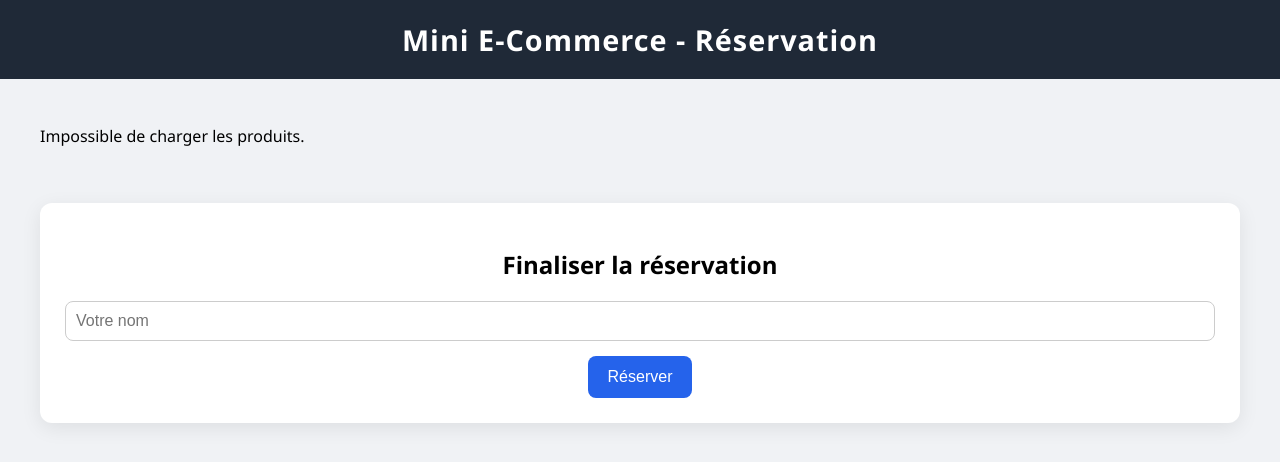
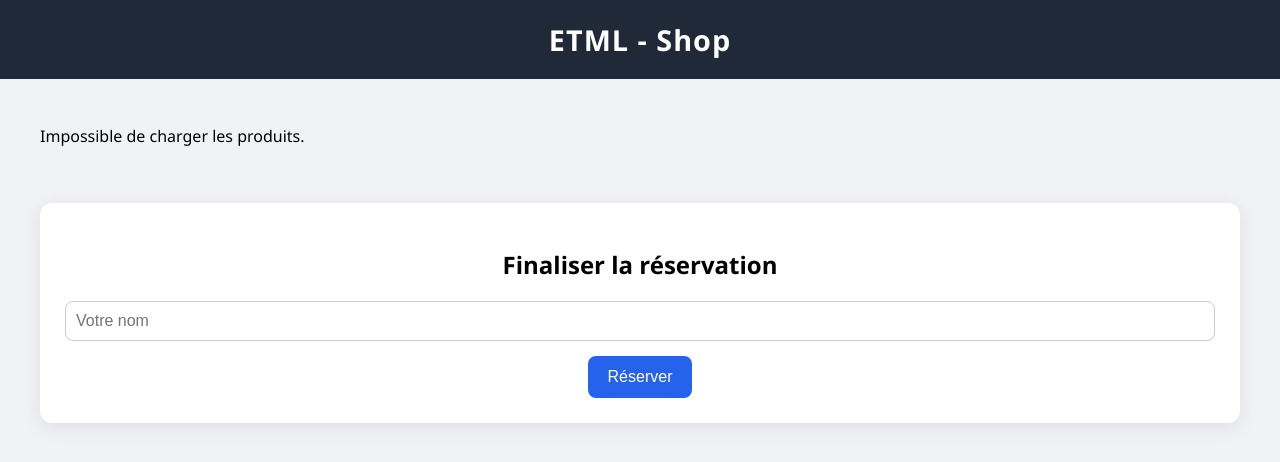
Before and after one commit to djdams1/frontetmlshop, a plain HTML site: page index.html in a window 1280 px wide. Drawn offline with Linux system fonts and the light colour scheme; no server answers.

Commit message:
Update index.html

```diff
--- a/index.html
+++ b/index.html
@@ -3,7 +3,7 @@
 
 <head>
   <meta charset="UTF-8">
-  <title>Mini E-Commerce - Réservation</title>
+  <title>ETML - Shop</title>
   <style>
     body {
       font-family: 'Segoe UI', Tahoma, Geneva, Verdana, sans-serif;
@@ -180,7 +180,7 @@
 
 <body>
 
-  <header>Mini E-Commerce - Réservation</header>
+  <header>ETML - Shop</header>
 
   <div class="container">
     <div id="products" class="products"></div>
```
